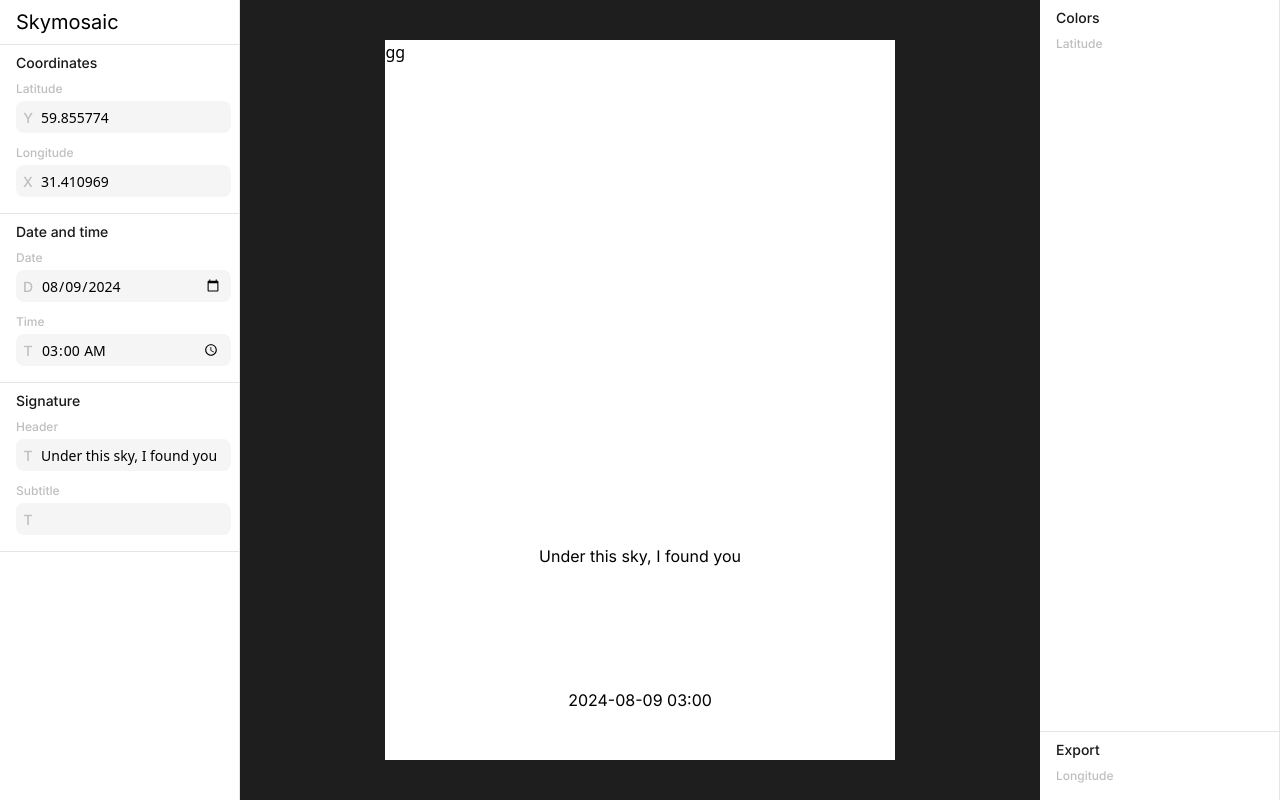
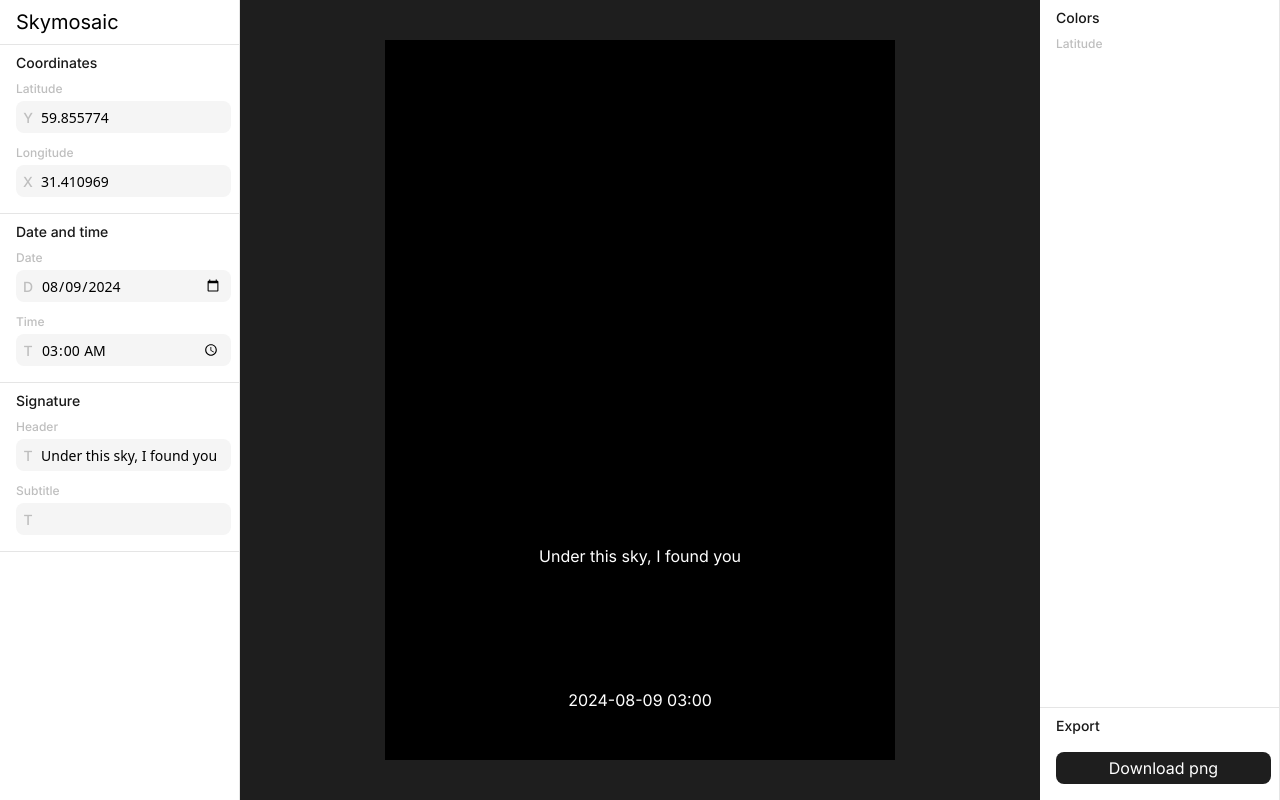
Before and after one commit to nickshiro/skymosaic, a SvelteKit app: page / in a window 1280 px wide. Built offline with nearby package versions, Linux system fonts and the light colour scheme.

Commit message:
Add download

```diff
--- a/package.json
+++ b/package.json
@@ -35,5 +35,8 @@
 		"typescript": "^5.0.0",
 		"typescript-eslint": "^8.20.0",
 		"vite": "^6.0.0"
+	},
+	"dependencies": {
+		"html2canvas": "^1.4.1"
 	}
 }
--- a/src/app/styles/theme.css
+++ b/src/app/styles/theme.css
@@ -7,4 +7,6 @@
 	--input-bg: #f5f5f5;
 	--input-selection-bg: var(--primary-bg);
 	--input-selection-text: white;
+	--button-bg: var(--primary-bg);
+	--button-text: white;
 }
--- /dev/null
+++ b/src/features/export/canvas.ts
@@ -0,0 +1,51 @@
+import html2canvas from 'html2canvas';
+
+interface PaperDimensions {
+	width: number;
+	height: number;
+}
+
+export enum PaperSize {
+	A6 = 'A6',
+	A5 = 'A5',
+	A4 = 'A4',
+	A3 = 'A3',
+	A2 = 'A2'
+}
+
+const PaperDimensionsMap: { [key in PaperSize]: PaperDimensions } = {
+	[PaperSize.A6]: { width: 1240, height: 1748 },
+	[PaperSize.A5]: { width: 1748, height: 2480 },
+	[PaperSize.A4]: { width: 2480, height: 3508 },
+	[PaperSize.A3]: { width: 3508, height: 4961 },
+	[PaperSize.A2]: { width: 4961, height: 7016 }
+};
+
+export class PaperExporter {
+	private element: HTMLDivElement;
+
+	constructor(element: HTMLDivElement) {
+		if (!element) {
+			console.error(`Element for export not found`);
+		}
+		this.element = element;
+	}
+
+	public async export(
+		paperSize: PaperSize = PaperSize.A4,
+		fileName: string = 'skymosaic.png'
+	): Promise<void> {
+		const scale = PaperDimensionsMap[paperSize].width / this.element.offsetWidth;
+
+		const canvas = await html2canvas(this.element, {
+			scale: scale,
+			useCORS: true,
+			logging: false
+		});
+
+		const link = document.createElement('a');
+		link.href = canvas.toDataURL('image/png');
+		link.download = fileName;
+		link.click();
+	}
+}
--- /dev/null
+++ b/src/features/export/index.ts
@@ -0,0 +1,4 @@
+import { PaperExporter, PaperSize } from './canvas';
+
+export { PaperSize };
+export { PaperExporter };
--- a/src/shared/context/paper.svelte.ts
+++ b/src/shared/context/paper.svelte.ts
@@ -6,7 +6,11 @@ const paperContext = writable({
 	latitude: 59.855774,
 	longitude: 31.410969,
 	header: 'Under this sky, I found you',
-	subtitle: ''
+	subtitle: '',
+	color: {
+		text: 'FFFFFF',
+		background: '000000'
+	}
 });
 
 export { paperContext };
--- /dev/null
+++ b/src/shared/ui/button/Button.svelte
@@ -0,0 +1,12 @@
+<script>
+	export let onClick = () => {};
+</script>
+
+<div class="w-full pl-4 pr-2 pt-2">
+	<button
+		class="bg-button-bg text-button-text box-border h-8 w-full rounded-lg font-primary outline-none"
+		on:click={onClick}
+	>
+		<slot></slot>
+	</button>
+</div>
--- /dev/null
+++ b/src/shared/ui/button/index.ts
@@ -0,0 +1,3 @@
+import Button from './Button.svelte';
+
+export { Button };
--- a/src/widgets/paper/Paper.svelte
+++ b/src/widgets/paper/Paper.svelte
@@ -5,33 +5,34 @@
 	paperContext.subscribe((value) => {
 		context = value;
 	});
-
-	const getDate = (): string => {
-		const [day, month, year] = $paperContext.date.split('-').map(Number);
-
-		const date = new Date(year, month - 1, day);
-
-		if (isNaN(date.getTime())) {
-			throw new Error("Invalid date string format. Expected format is 'dd-mm-yyyy'.");
-		}
-
-		const options: Intl.DateTimeFormatOptions = {
-			day: '2-digit',
-			month: 'short',
-			year: 'numeric'
-		};
-
-		return date.toLocaleDateString(undefined, options);
-	};
 </script>
 
-<div class="relative box-border h-full select-none bg-white [aspect-ratio:0.7070]">
-	<div>gg</div>
+<div
+	class="relative box-border h-full select-none [aspect-ratio:0.7070707071]"
+	id="paper"
+	style={`background-color: #${$paperContext.color.background}`}
+>
 	<div class="absolute bottom-0 left-0 h-[30%] w-full items-center">
-		<h1 class="font-primary text-center">{$paperContext.header}</h1>
-		<p class="font-primary text-center">{$paperContext.subtitle}</p>
+		<h1
+			class="text-center font-primary"
+			style={`color: #${$paperContext.color.text}`}
+		>
+			{$paperContext.header}
+		</h1>
+		<p
+			class="text-center font-primary"
+			style={`color: #${$paperContext.color.text}`}
+		>
+			{$paperContext.subtitle}
+		</p>
 	</div>
 	<div class="absolute bottom-0 left-0 h-[10%] w-full items-center">
-		<p class="font-primary text-center">{$paperContext.date} {$paperContext.time}</p>
+		<p
+			class="text-center font-primary"
+			style={`color: #${$paperContext.color.text}`}
+		>
+			{$paperContext.date}
+			{$paperContext.time}
+		</p>
 	</div>
 </div>
--- a/src/widgets/rightbar/RightBar.svelte
+++ b/src/widgets/rightbar/RightBar.svelte
@@ -1,12 +1,40 @@
-<script>
+<script lang="ts">
 	import { Header } from '@shared/ui/header';
 	import { Subtitle } from '@shared/ui/subtitle';
 	import { TextInput } from '@shared/ui/text-input';
 	import { Hr } from '@shared/ui/hr';
+
+	import { PaperExporter } from '@features/export';
+	import { PaperSize } from '@features/export';
+	import { onMount } from 'svelte';
+	import { Button } from '@shared/ui/button';
+
+	let exporter: PaperExporter | null = null;
+
+	onMount(() => {
+		const paper = document.getElementById('paper') as HTMLDivElement | null;
+		if (paper) {
+			exporter = new PaperExporter(paper);
+		} else {
+			console.error('Element with ID "paper" not found.');
+		}
+	});
+
+	const handleExport = async () => {
+		if (exporter) {
+			try {
+				await exporter.export();
+			} catch (error) {
+				console.error('Export failed:', error);
+			}
+		} else {
+			console.error('Exporter is not initialized.');
+		}
+	};
 </script>
 
 <aside
-	class="border-border fixed bottom-0 right-0 top-0 z-50 box-border flex h-screen w-60 scale-100 transform flex-col items-stretch justify-between overflow-hidden border-r bg-secondary"
+	class="fixed bottom-0 right-0 top-0 z-50 box-border flex h-screen w-60 scale-100 transform flex-col items-stretch justify-between overflow-hidden border-r border-border bg-secondary"
 >
 	<div>
 		<div class="mb-3">
@@ -19,7 +47,7 @@
 		<Hr />
 		<Header>Export</Header>
 		<div class="mb-4">
-			<Subtitle>Longitude</Subtitle>
+			<Button onClick={handleExport}>Download png</Button>
 		</div>
 	</div>
 </aside>
--- a/tailwind.config.js
+++ b/tailwind.config.js
@@ -15,6 +15,10 @@ export default {
 						bg: 'var(--input-selection-bg)',
 						text: 'var(--input-selection-text)'
 					}
+				},
+				button: {
+					bg: 'var(--button-bg)',
+					text: 'var(--button-text)'
 				}
 			},
 			backgroundColor: {
--- a/tsconfig.json
+++ b/tsconfig.json
@@ -14,7 +14,8 @@
 		"paths": {
 			"@app/*": ["app/*"],
 			"@shared/*": ["shared/*"],
-			"@widgets/*": ["widgets/*"]
+			"@widgets/*": ["widgets/*"],
+			"@features/*": ["features/*"]
 		}
 	}
 }
--- a/vite.config.ts
+++ b/vite.config.ts
@@ -7,7 +7,8 @@ export default defineConfig({
 		alias: {
 			'@app': '/src/app',
 			'@shared': '/src/shared',
-			'@widgets': '/src/widgets'
+			'@widgets': '/src/widgets',
+			'@features': '/src/features'
 		}
 	}
 });
```
Also changed, not shown: 1 other file (tests, documents, lock files or other folders).
